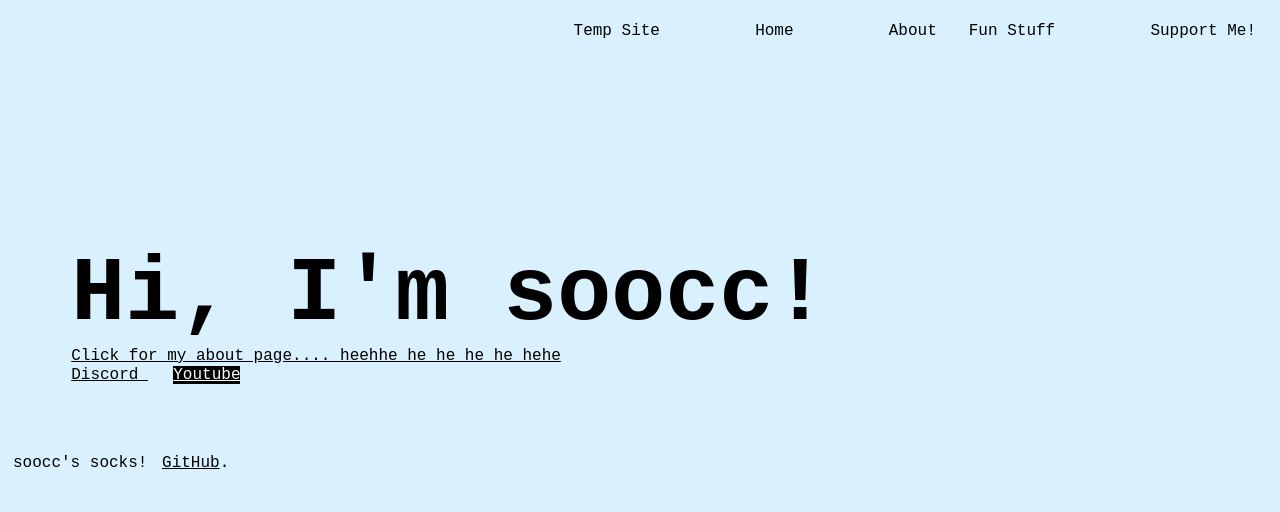
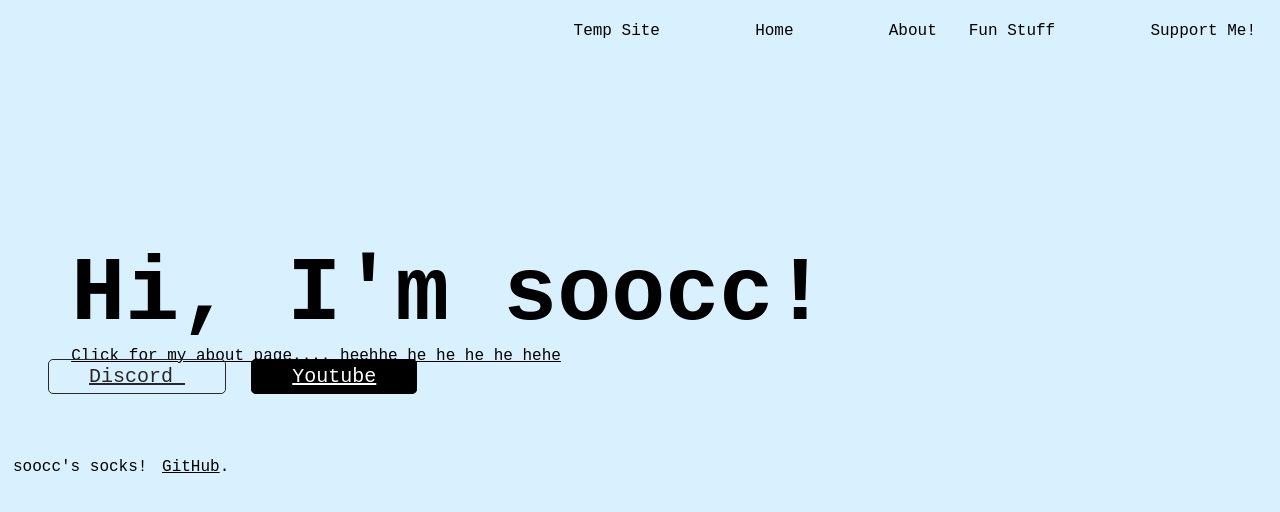
Before and after one commit to soocc/sooccsocks2, a Jekyll site: the page built from index.html, in a window 1280 px wide. Shown: the top 512 px of the page. Built offline with Jekyll 4.4.1, drawn with Linux system fonts in a browser that asks for light colours.

Commit message:
Update index.html

```diff
--- a/index.html
+++ b/index.html
@@ -33,10 +33,10 @@ layout: default
     <h1 class="welcome">Hi, I'm soocc!</h1>
     <a href="soocc.github.io/about" class="intro">Click for my about page.... heehhe he he he he hehe</a>
     <br>
-    <a href="https://discord.gg/72UPzkfxXM">
+    <a class="abutton" href="https://discord.gg/72UPzkfxXM">
       Discord
     </a>
-    <a class="black-button" href="https://youtube.com/sooccc">
+    <a class="abutton black-button" href="https://youtube.com/sooccc">
       Youtube
     </a>
   </body>
```
